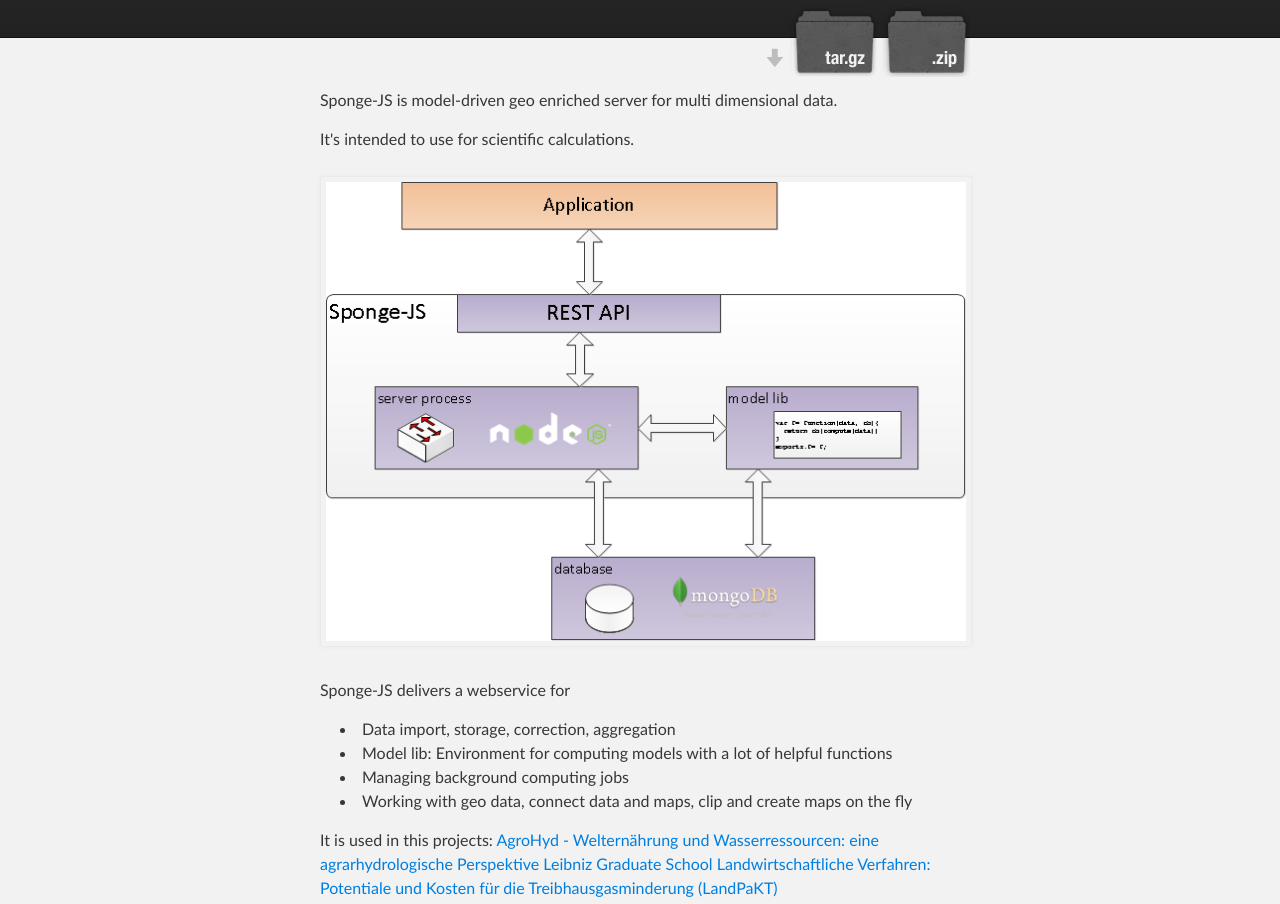
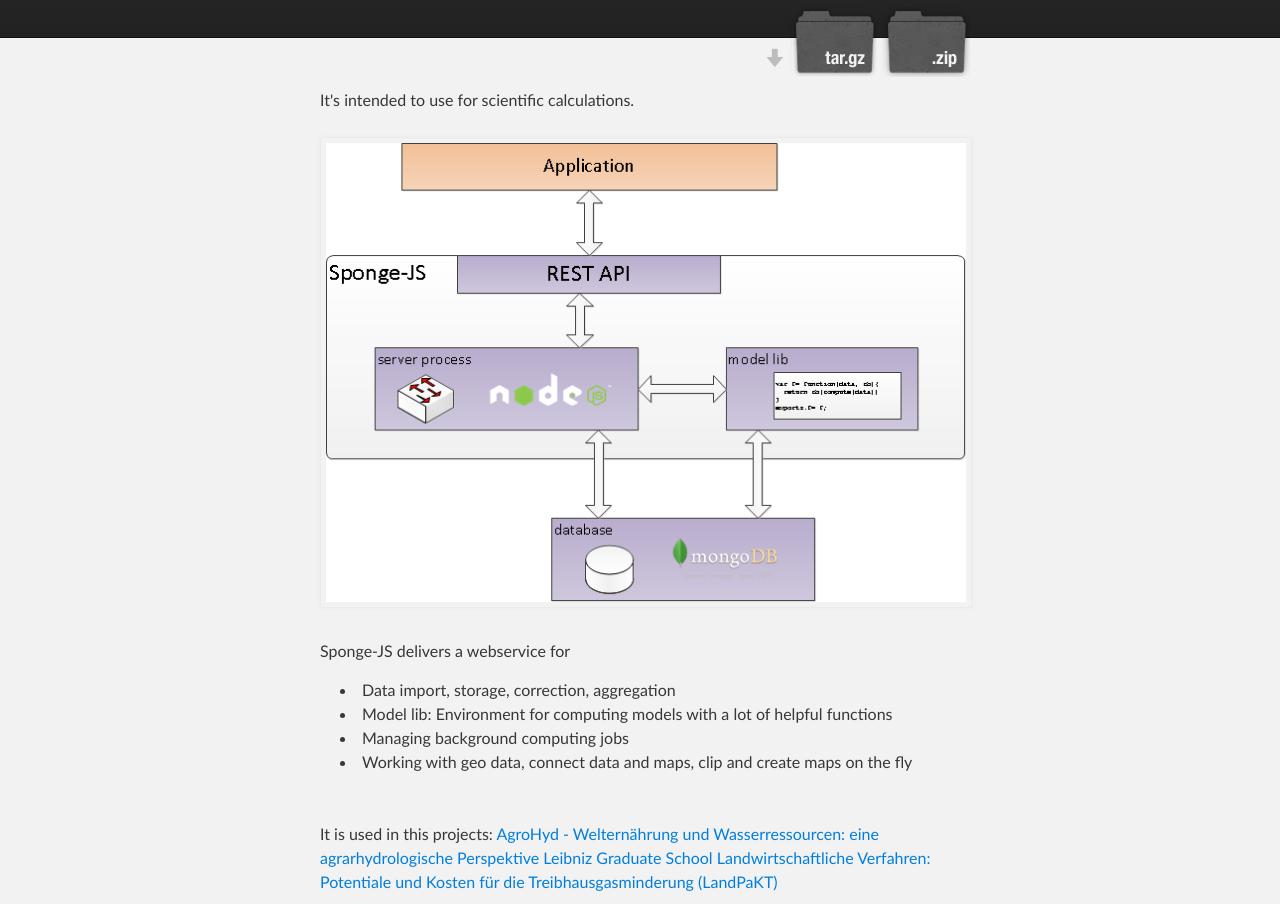
Before and after one commit to rl3/Sponge-JS, a plain HTML site: page index.html in a window 1280 px wide. Shown: the part 208-1112 px from the top of the page. Drawn offline with Linux system fonts and the light colour scheme.

Commit message:
Update index.html

```diff
--- a/index.html
+++ b/index.html
@@ -31,8 +31,6 @@
     <!-- MAIN CONTENT -->
     <div id="main_content_wrap" class="outer">
       <section id="main_content" class="inner">
-        <p>Sponge-JS is model-driven geo enriched server for multi dimensional data.</p>
-
 <p>It's intended to use for scientific calculations.</p>
 
 <p><a href="images/Sponge-JS.png"><img src="images/Sponge-JS-small.png" alt="Overview"></a></p>
@@ -44,7 +42,8 @@
 <li>Model lib: Environment for computing models with a lot of helpful functions</li>
 <li>Managing background computing jobs</li>
 <li>Working with geo data, connect data and maps, clip and create maps on the fly</li>
-</ul><p>It is used in this projects:
+</ul>
+<p style="margin-top: 3em;">It is used in this projects:
 <a href="http://www2.atb-potsdam.de/agrohyd/agrohyd_start.htm">AgroHyd - Welternährung und Wasserressourcen: eine agrarhydrologische Perspektive</a>
 <a href="http://www.landpakt.atb-potsdam.de/">Leibniz Graduate School Landwirtschaftliche Verfahren: Potentiale und Kosten für die Treibhausgasminderung (LandPaKT)</a></p>
       </section>
```
